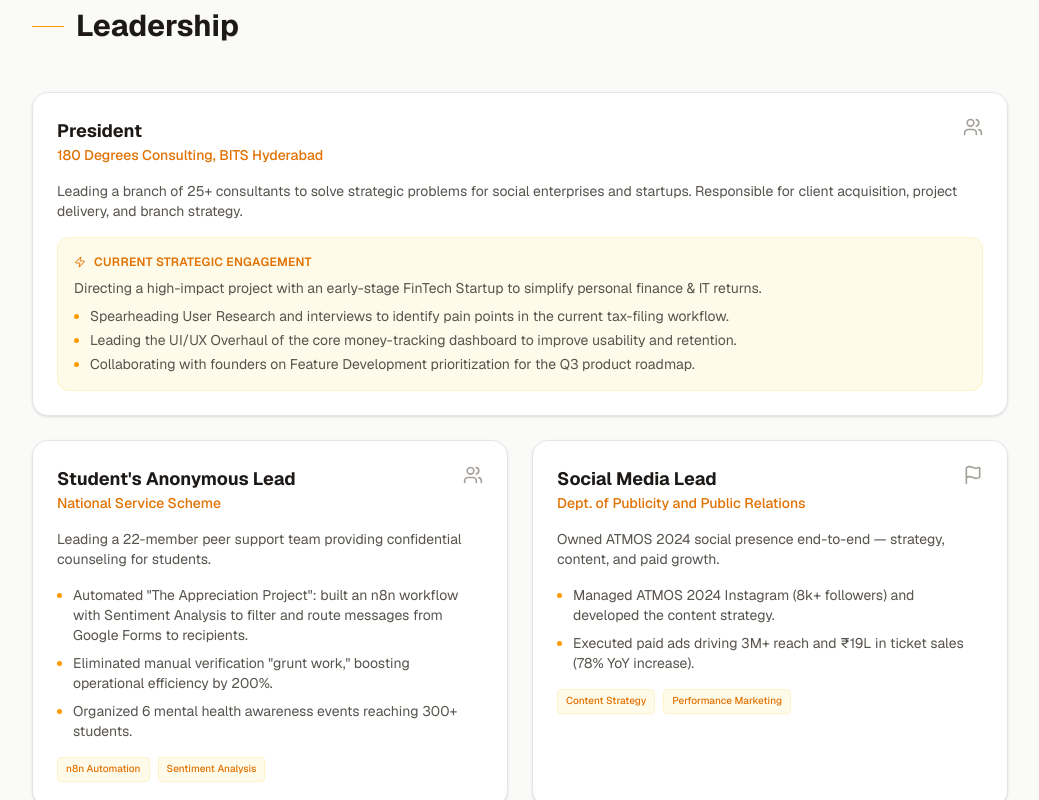
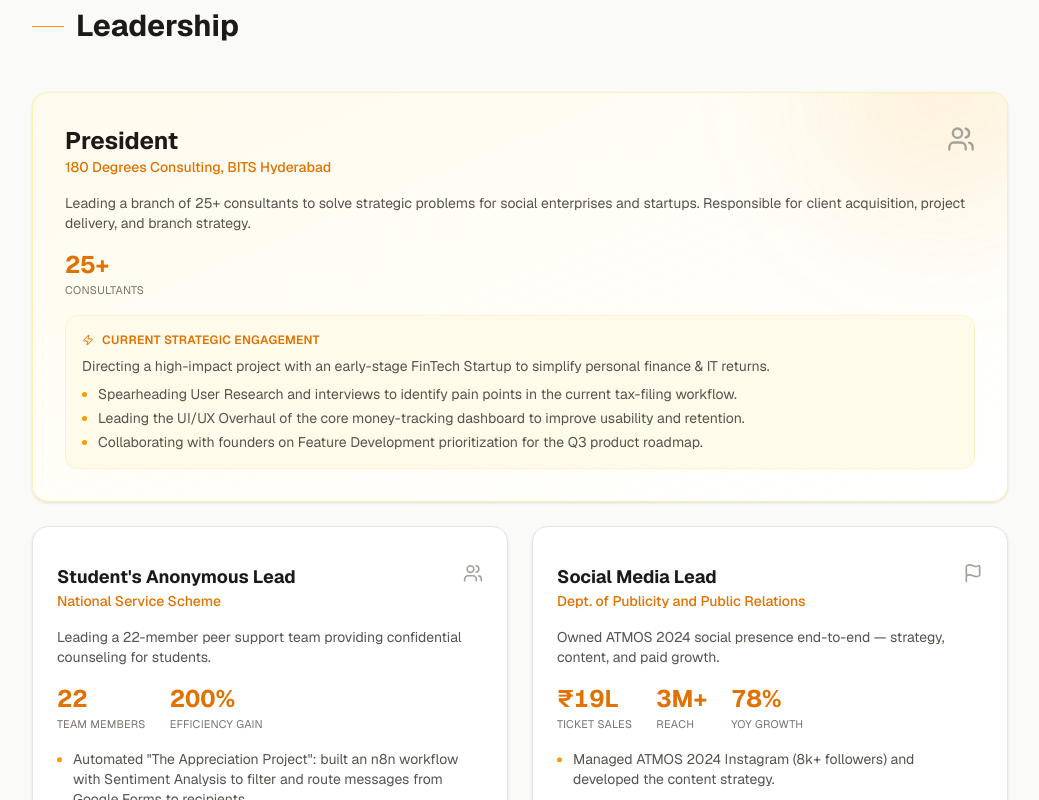
Before and after one commit to Dweeb1578/vrishab-portfolio, a Next.js app: page / in a window 1280 px wide. Shown: the part 3240-4040 px from the top of the page, without its empty margins (120-1159 px from the left). Built offline with nearby package versions, Linux system fonts and the light colour scheme.

Commit message:
Restructure leadership with featured hero card and parallax

```diff
--- a/components/Leadership.tsx
+++ b/components/Leadership.tsx
@@ -1,51 +1,59 @@
 'use client';
-import { motion } from 'framer-motion';
+import { useRef } from 'react';
+import { motion, useScroll, useTransform } from 'framer-motion';
 import { Zap } from 'lucide-react';
-import { leadership } from '../data/leadership';
+import { leadership, type Leadership, type LeadershipMetric } from '../data/leadership';
+import MetricCounter from './MetricCounter';
 
-export default function Leadership() {
+function MetricsRow({ metrics }: { metrics: LeadershipMetric[] }) {
     return (
-        <section id="leadership" className="py-24 relative">
-            <div className="container mx-auto px-6 max-w-5xl">
-                <motion.h2
-                    initial={{ opacity: 0, x: -20 }}
-                    whileInView={{ opacity: 1, x: 0 }}
-                    viewport={{ once: true }}
-                    transition={{ duration: 0.5 }}
-                    className="text-3xl font-bold text-stone-900 dark:text-stone-50 mb-12 flex items-center gap-3"
-                >
-                    <span className="h-px w-8 bg-amber-500"></span> Leadership
-                </motion.h2>
+        <div className="flex flex-wrap gap-6 mt-4">
+            {metrics.map((m) => (
+                <div key={m.label} className="flex flex-col">
+                    <span className="text-2xl font-bold text-amber-600 dark:text-amber-400">
+                        <MetricCounter value={m.value} prefix={m.prefix} suffix={m.suffix} />
+                    </span>
+                    <span className="text-[11px] text-stone-500 dark:text-stone-400 uppercase tracking-wide mt-0.5">
+                        {m.label}
+                    </span>
+                </div>
+            ))}
+        </div>
+    );
+}
 
-                <div className="grid md:grid-cols-2 gap-6">
-                    {leadership.map((role, index) => {
+function LeadershipCardBody({ role, hero = false }: { role: Leadership; hero?: boolean }) {
     const Icon = role.icon;
     return (
-                            <motion.div
-                                key={role.org}
-                                initial={{ opacity: 0, y: 20 }}
-                                whileInView={{ opacity: 1, y: 0 }}
-                                viewport={{ once: true }}
-                                transition={{ duration: 0.5, delay: index * 0.1 }}
-                                className={`p-6 rounded-2xl bg-white dark:bg-stone-900 border border-stone-200 dark:border-stone-800 hover:border-amber-300 dark:hover:border-amber-500/50 transition-all group hover:shadow-lg dark:shadow-black/20 shadow-sm ${role.featured ? 'md:col-span-2' : ''}`}
-                            >
+        <>
             <div className="flex justify-between items-start mb-4">
                 <div>
-                                        <h3 className="font-bold text-lg text-stone-900 dark:text-stone-50 group-hover:text-amber-600 dark:group-hover:text-amber-400 transition-colors">
+                    <h3
+                        className={`font-bold text-stone-900 dark:text-stone-50 group-hover:text-amber-600 dark:group-hover:text-amber-400 transition-colors ${hero ? 'text-2xl' : 'text-lg'}`}
+                    >
                         {role.role}
                     </h3>
-                                        <div className="text-amber-600 dark:text-amber-400 text-sm font-medium">{role.org}</div>
+                    <div className="text-amber-600 dark:text-amber-400 text-sm font-medium">
+                        {role.org}
                     </div>
-                                    <Icon size={20} className="text-stone-400 dark:text-stone-500 group-hover:text-amber-500 transition-colors" />
+                </div>
+                <Icon
+                    size={hero ? 28 : 20}
+                    className="text-stone-400 dark:text-stone-500 group-hover:text-amber-500 transition-colors shrink-0"
+                />
             </div>
 
             <div className="text-stone-600 dark:text-stone-400 text-sm space-y-4">
                 <p>{role.summary}</p>
 
-                                    {role.bullets.length > 0 && (
+                {role.metrics && role.metrics.length > 0 && (
+                    <MetricsRow metrics={role.metrics} />
+                )}
+
+                {role.bullets && role.bullets.length > 0 && (
                     <ul className="list-disc list-outside ml-4 space-y-2 marker:text-amber-500">
-                                            {role.bullets.map((bullet, i) => (
-                                                <li key={i}>{bullet.text}</li>
+                        {role.bullets.map((b, i) => (
+                            <li key={i}>{b.text}</li>
                         ))}
                     </ul>
                 )}
@@ -77,9 +85,73 @@ export default function Leadership() {
                     </div>
                 )}
             </div>
+        </>
+    );
+}
+
+function ParallaxCard({ role, index }: { role: Leadership; index: number }) {
+    const ref = useRef<HTMLDivElement>(null);
+    const { scrollYProgress } = useScroll({
+        target: ref,
+        offset: ['start end', 'end start'],
+    });
+    const y = useTransform(scrollYProgress, [0, 1], [20, -20]);
+
+    return (
+        <motion.div
+            ref={ref}
+            initial={{ opacity: 0, y: 20 }}
+            whileInView={{ opacity: 1, y: 0 }}
+            viewport={{ once: true }}
+            transition={{ duration: 0.5, delay: index * 0.1 }}
+            className="p-6 rounded-2xl bg-white dark:bg-stone-900 border border-stone-200 dark:border-stone-800 hover:border-amber-300 dark:hover:border-amber-500/50 transition-all group hover:shadow-lg dark:shadow-black/20 shadow-sm"
+        >
+            <motion.div style={{ y }}>
+                <LeadershipCardBody role={role} />
+            </motion.div>
         </motion.div>
     );
-                    })}
+}
+
+export default function Leadership() {
+    const featured = leadership.find((l) => l.featured);
+    const others = leadership.filter((l) => !l.featured);
+
+    return (
+        <section id="leadership" className="py-24 relative">
+            <div className="container mx-auto px-6 max-w-5xl">
+                <motion.h2
+                    initial={{ opacity: 0, x: -20 }}
+                    whileInView={{ opacity: 1, x: 0 }}
+                    viewport={{ once: true }}
+                    transition={{ duration: 0.5 }}
+                    className="text-3xl font-bold text-stone-900 dark:text-stone-50 mb-12 flex items-center gap-3"
+                >
+                    <span className="h-px w-8 bg-amber-500"></span> Leadership
+                </motion.h2>
+
+                {featured && (
+                    <motion.div
+                        initial={{ opacity: 0, y: 20 }}
+                        whileInView={{ opacity: 1, y: 0 }}
+                        viewport={{ once: true }}
+                        transition={{ duration: 0.6 }}
+                        className="relative overflow-hidden p-8 rounded-2xl bg-linear-to-br from-amber-50/80 to-white dark:from-amber-500/5 dark:to-stone-900 border border-amber-200/60 dark:border-amber-500/20 hover:border-amber-300 dark:hover:border-amber-500/40 transition-all group hover:shadow-xl dark:shadow-black/20 shadow-sm mb-6"
+                    >
+                        <div
+                            aria-hidden
+                            className="absolute top-0 right-0 w-64 h-64 bg-amber-500/10 dark:bg-amber-500/5 blur-3xl rounded-full -translate-y-1/2 translate-x-1/4 pointer-events-none"
+                        ></div>
+                        <div className="relative z-10">
+                            <LeadershipCardBody role={featured} hero />
+                        </div>
+                    </motion.div>
+                )}
+
+                <div className="grid md:grid-cols-2 gap-6">
+                    {others.map((role, i) => (
+                        <ParallaxCard key={role.org} role={role} index={i} />
+                    ))}
                 </div>
             </div>
         </section>
```
Lines whose indentation alone changed are shown as unchanged.
